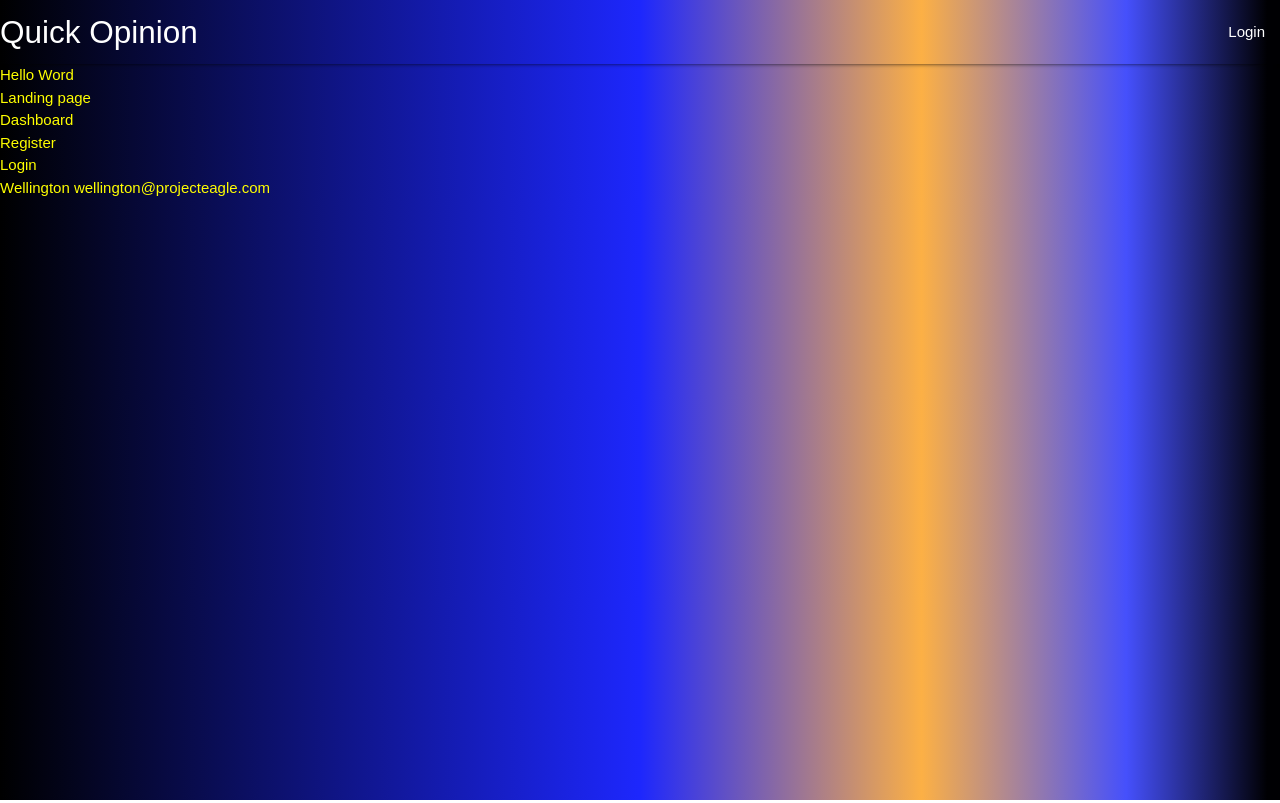
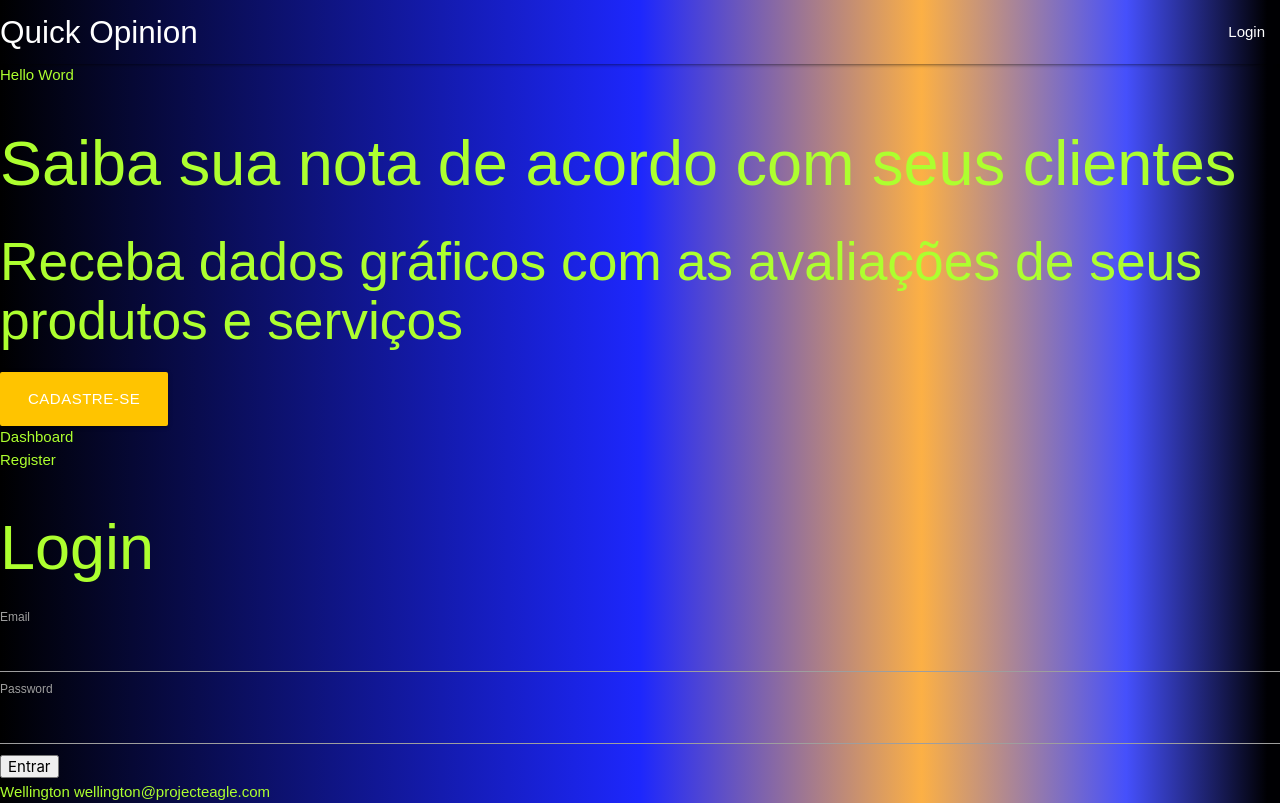
Before and after one commit to codeyourway-bootcamp/eagles-final-project, a React (Vite) app: page /dashboard in a window 1280 px wide. Built offline with nearby package versions, Linux system fonts and the light colour scheme.

Commit message:
creating form

```diff
--- a/package.json
+++ b/package.json
@@ -10,6 +10,10 @@
     "preview": "vite preview"
   },
   "dependencies": {
+    "@chakra-ui/react": "^2.8.0",
+    "@emotion/react": "^11.11.1",
+    "@emotion/styled": "^11.11.0",
+    "framer-motion": "^10.16.4",
     "materialize-css": "^1.0.0-rc.2",
     "react": "^18.2.0",
     "react-dom": "^18.2.0",
--- /dev/null
+++ b/src/componets/Form/Form.jsx
@@ -0,0 +1,107 @@
+/* eslint-disable react/prop-types */
+import { user_registration } from "../../FakeDatabase";
+import {
+  Container,
+  FormControl,
+  FormLabel,
+  Input,
+  Button,
+} from "@chakra-ui/react";
+import { useEffect, useState } from "react";
+export default function Form(props) {
+  const [email, setEmail] = useState("");
+  const [password, setPassword] = useState("");
+  const [name, setName] = useState("");
+  const [sobrenome, setSobrenome] = useState("");
+
+  // esse hook é executado na montagem do componente.
+  useEffect(() => {
+    const user = localStorage.getItem("app@user");
+    if (user) {
+      alert("Usuário já logado");
+      //user a funcao do react router dom para mandar o user para pagina de dashboard
+      // useHistory().push("/dashboard")
+    }
+  }, []);
+
+  const Login = () => {
+    user_registration.then((users) => {
+      users.data.map((user) => {
+        console.log(user.user_email, user.user_password, email, password);
+        if (user.user_email === email && user.user_password === password) {
+          alert("Login efetuado com sucesso");
+          localStorage.setItem("app@user", JSON.stringify(user.user_email));
+          // useHistory().push("/dashboard")
+        }
+      });
+    });
+  };
+
+  const Registro = () => {
+    console.log("Funcao de registro");
+  };
+
+  return (
+    <Container>
+      {props.isRegister ? (
+        <>
+          {" "}
+          <FormControl>
+            <FormLabel>Nome</FormLabel>
+            <Input
+              type="text"
+              value={name}
+              onChange={(e) => setName(e.target.value)}
+            />
+          </FormControl>
+          <FormControl>
+            <FormLabel>Sobrenome</FormLabel>
+            <Input
+              type="text"
+              value={sobrenome}
+              onChange={(e) => setSobrenome(e.target.value)}
+            />
+          </FormControl>
+        </>
+      ) : null}
+
+      <FormControl>
+        <FormLabel>Email</FormLabel>
+        <Input
+          type="text"
+          value={email}
+          onChange={(e) => setEmail(e.target.value)}
+        />
+      </FormControl>
+      <FormControl>
+        <FormLabel>Password</FormLabel>
+        <Input
+          type="password"
+          value={password}
+          onChange={(e) => setPassword(e.target.value)}
+        />
+      </FormControl>
+      {props.isRegister ? (
+        <Button
+          marginY={"3"}
+          onClick={() => {
+            console.log("Clicou no botão", sobrenome, name, password, email);
+            Registro();
+          }}
+        >
+          Registrar
+        </Button>
+      ) : (
+        <Button
+          marginY={"3"}
+          onClick={() => {
+            console.log("Clicou no botão", sobrenome, name, password, email);
+            Login();
+          }}
+        >
+          Entrar
+        </Button>
+      )}
+    </Container>
+  );
+}
--- a/src/componets/Styles/Styles.js
+++ b/src/componets/Styles/Styles.js
@@ -4,9 +4,9 @@ import {styled, createGlobalStyle} from 'styled-components';
 export const GlobalStyle = createGlobalStyle`
 body{
     background: rgb(0,0,0);
-    background: linear-gradient(90deg, rgba(0,0,0,1) 0%, rgba(29,39,253,1) 50%, rgba(252,176,69,1) 72%, rgba(69,80,252,1) 88%, rgba(0,0,3,1) 99%);
+background: linear-gradient(90deg, rgba(0,0,0,1) 0%, rgba(29,39,253,1) 50%, rgba(252,176,69,1) 72%, rgba(69,80,252,1) 88%, rgba(0,0,3,1) 99%);
     font-family: Arial;
-    color: yellow;
+    color: greenyellow;
 }
 
 `;
@@ -15,3 +15,5 @@ export const Container = styled.div`
 display: flex;
 
 `
+
+export const background = styled
--- a/src/pages/Home/index.jsx
+++ b/src/pages/Home/index.jsx
@@ -1,13 +1,15 @@
 import React from 'react'
-import {Container} from '../../componets/Styles/Styles.js'
+
+
 
 export default function Home() {
   return (
+    // Landing page
     <>
-    <Container/>
-    <div>Landing page</div>
+      <h1>Saiba sua nota de acordo com seus clientes</h1>
+      <h2>Receba dados gráficos com as avaliações de seus produtos e serviços </h2>
+      <a className="#ffc400 amber accent-3 waves-effect waves-light btn-large">cadastre-se</a>
 
     </>
-
   )
 }
--- a/src/pages/Login/index.jsx
+++ b/src/pages/Login/index.jsx
@@ -1,7 +1,11 @@
-import React from 'react'
+import React from "react";
+import Form from "../../componets/Form/Form";
 
 export default function Login() {
   return (
-    <div>Login</div>
-  )
+    <>
+      <h1>Login</h1>
+      <Form />
+    </>
+  );
 }
```
Also changed, not shown: 1 other file (tests, documents, lock files or other folders).
